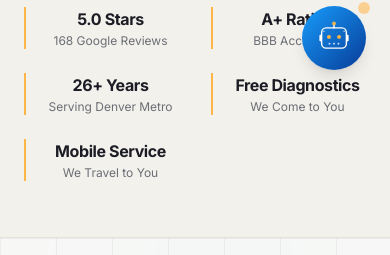
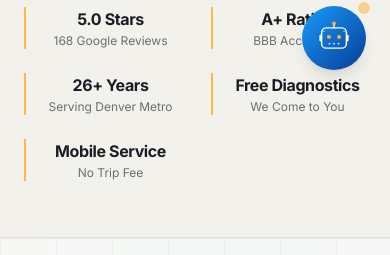
Before and after one commit to AppStudioPros/mobile-computer-specialists, a Next.js app: page / in a window 390 px wide. Shown: the part 750-1005 px from the top of the page. Built offline with nearby package versions, Linux system fonts and the light colour scheme.

Commit message:
TrustStrip: Mobile Service subline -> No Trip Fee (was redundant with We Come to You)

```diff
--- a/src/components/home/TrustStrip.tsx
+++ b/src/components/home/TrustStrip.tsx
@@ -12,7 +12,7 @@ const trustItems = [
   { label: "A+ Rating", value: "BBB Accredited", href: BBB_PROFILE },
   { label: "26+ Years", value: "Serving Denver Metro", href: null },
   { label: "Free Diagnostics", value: "We Come to You", href: null },
-  { label: "Mobile Service", value: "We Travel to You", href: null },
+  { label: "Mobile Service", value: "No Trip Fee", href: null },
 ];
 
 export default function TrustStrip() {
```
